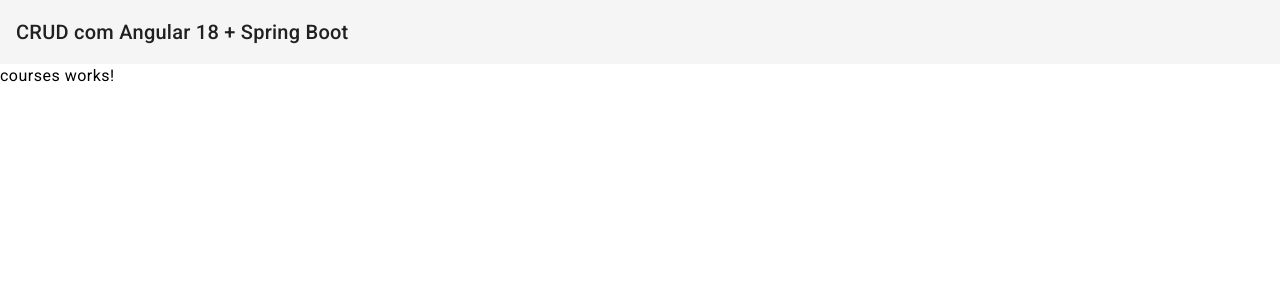
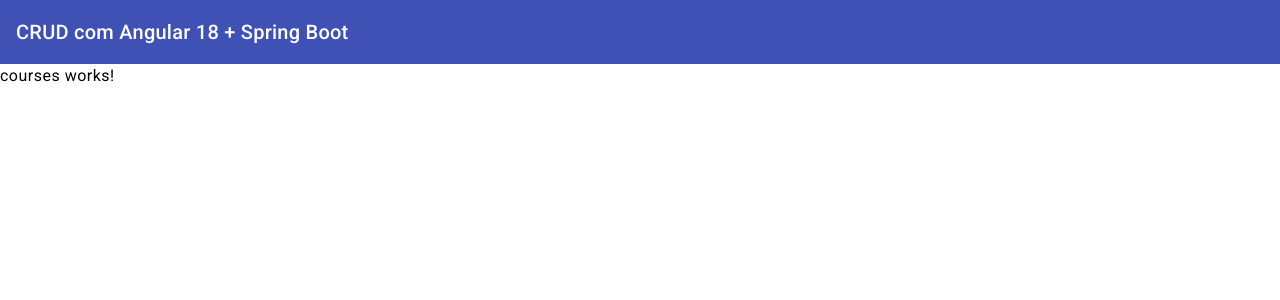
Before and after one commit to gabifp/crud-angular-18, an Angular app: page /courses in a window 1280 px wide. Shown: the top 300 px of the page. Built offline with nearby package versions, Linux system fonts and the light colour scheme.

Commit message:
Adiciona a cor primaria no menu

```diff
--- a/src/app/app.component.html
+++ b/src/app/app.component.html
@@ -1,4 +1,4 @@
-<mat-toolbar>
+<mat-toolbar color="primary">
   <span>CRUD com Angular 18 + Spring Boot</span>
 </mat-toolbar>
 <router-outlet></router-outlet>
```
